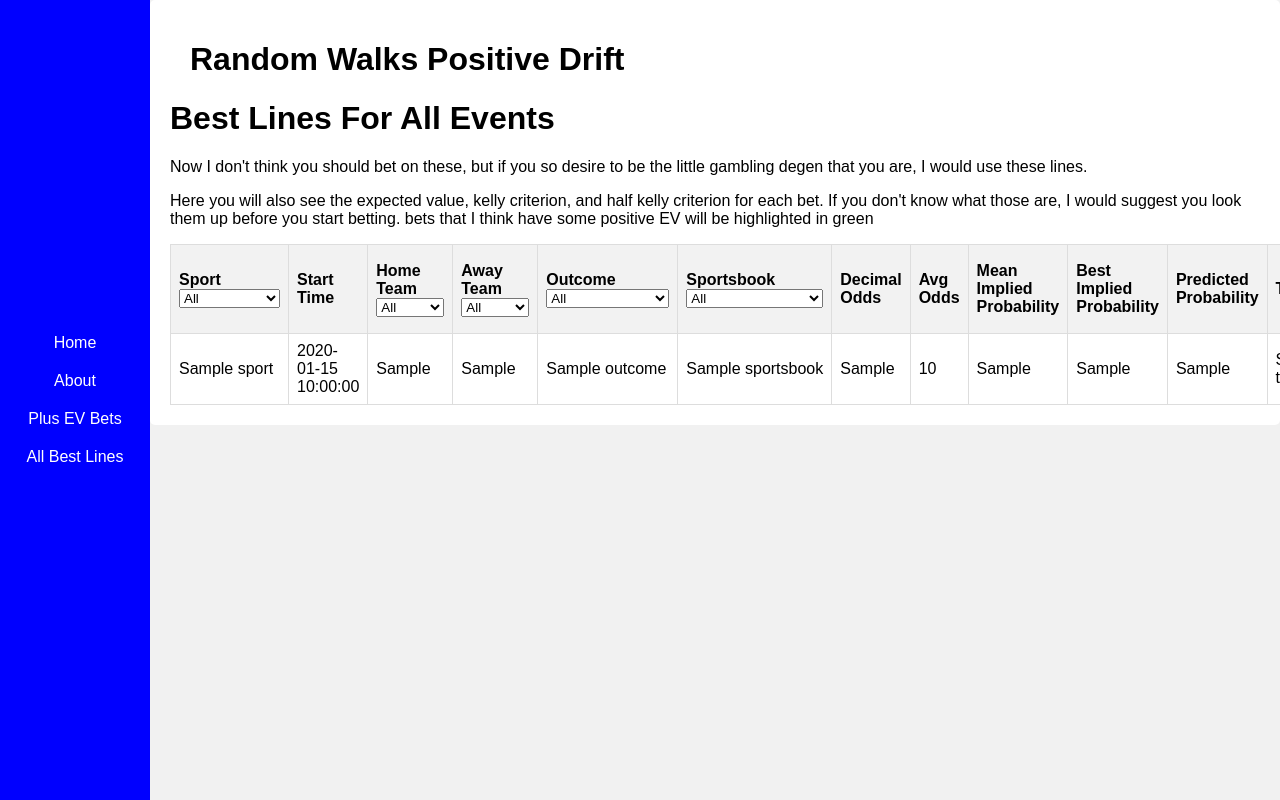
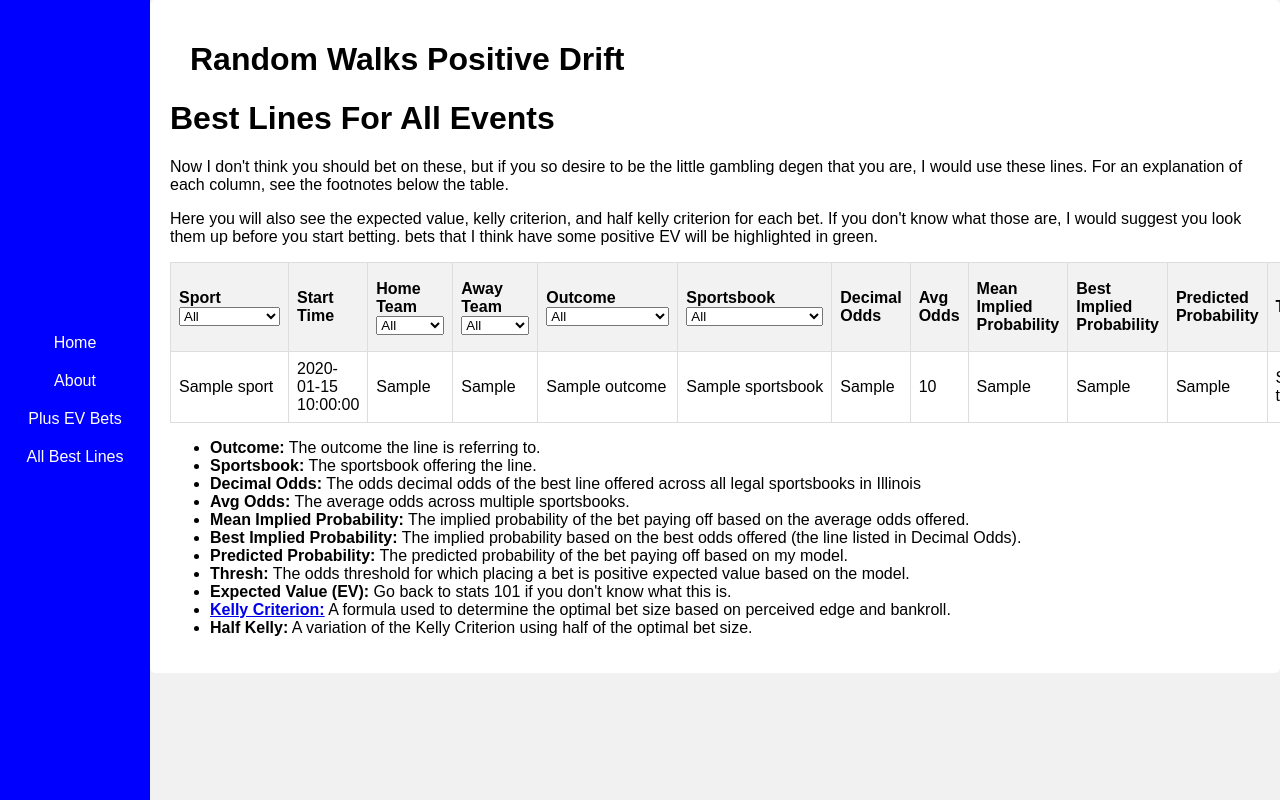
Before and after one commit to cjarmstrong2018/plus_ev_sports_betting, a Flask app: template templates/all_lines.html in a window 1280 px wide; the page is wider, and only the part inside the window is pictured. Run offline with Flask 3, Linux system fonts and the light colour scheme; the template is opened without the code that fills it: most values are stand-ins (such as "Sample title", 1, 10 or a date in 2020).

Commit message:
updates to html. Added footnotes

```diff
--- a/templates/all_lines.html
+++ b/templates/all_lines.html
@@ -25,13 +25,13 @@
     <h1>Best Lines For All Events</h1>
     <p>
       Now I don't think you should bet on these, but if you so desire to be the
-      little gambling degen that you are, I would use these lines.
+      little gambling degen that you are, I would use these lines. For an explanation of each column, see the footnotes below the table.
     </p>
     <p>
       Here you will also see the expected value, kelly criterion, and half kelly
       criterion for each bet. If you don't know what those are, I would suggest
       you look them up before you start betting. bets that I think have some
-      positive EV will be highlighted in green
+      positive EV will be highlighted in green.
     </p>
 
     <table id="bets-table">
@@ -98,6 +98,22 @@
         {% endfor %}
       </tbody>
     </table>
+
+    <ul id="footnotes">
+      <li><strong>Outcome:</strong> The outcome the line is referring to.</li>
+      <li><strong>Sportsbook:</strong> The sportsbook offering the line.</li>
+      <li><strong>Decimal Odds:</strong> The odds decimal odds of the best line offered across all legal sportsbooks in Illinois</li>
+      <li><strong>Avg Odds:</strong> The average odds across multiple sportsbooks.</li>
+      <li><strong>Mean Implied Probability:</strong> The implied probability of the bet paying off based on the average odds offered.</li>
+      <li><strong>Best Implied Probability:</strong> The implied probability based on the best odds offered (the line listed in Decimal Odds).</li>
+      <li><strong>Predicted Probability:</strong> The predicted probability of the bet paying off based on my model.</li>
+      <li><strong>Thresh:</strong> The odds threshold for which placing a bet is positive expected value based on the model.</li>
+      <li><strong>Expected Value (EV):</strong> Go back to stats 101 if you don't know what this is.</li>
+      <li><strong><a href="https://en.wikipedia.org/wiki/Kelly_criterion">Kelly Criterion:</a></strong> A formula used to determine the optimal bet size based on perceived edge and bankroll.</li>
+      <li><strong>Half Kelly:</strong> A variation of the Kelly Criterion using half of the optimal bet size.</li>
+      <!-- Add more footnotes as needed -->
+    </ul>
+
 
     <script>
       document.addEventListener("DOMContentLoaded", function () {
```
Also changed, not shown: templates/plus_ev.html (+18 -0 lines).
